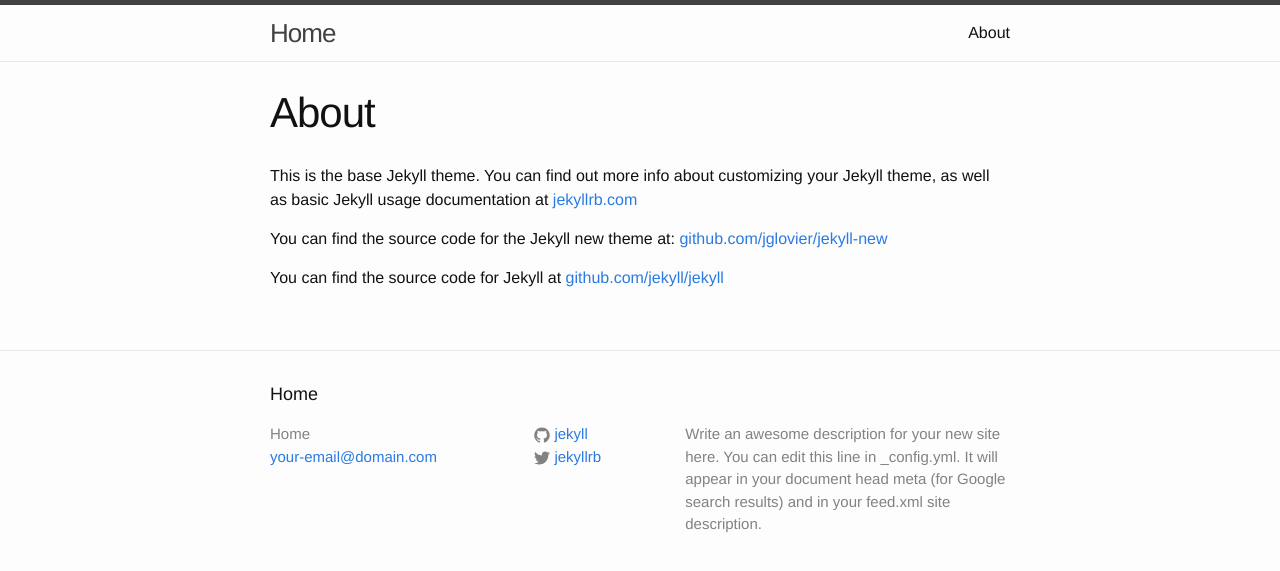
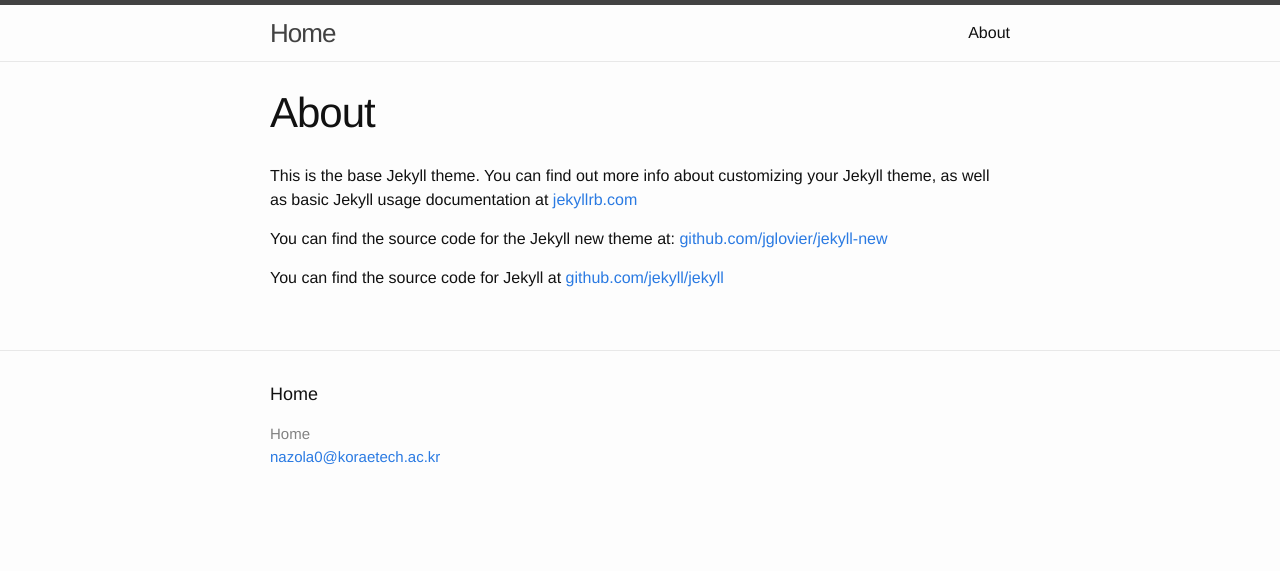
Before and after one commit to kklim25/kklim25.github.com, a Jekyll site: the page built from about.md, in a window 1280 px wide. Shown: the top 571 px of the page. Built offline with Jekyll 4.4.1, drawn with Linux system fonts in a browser that asks for light colours.

Commit message:
Update _config.yml

```diff
--- a/_config.yml
+++ b/_config.yml
@@ -1,14 +1,8 @@
 # Site settings
 title: Home
-email: your-email@domain.com
-description: > # this means to ignore newlines until "baseurl:"
-  Write an awesome description for your new site here. You can edit this
-  line in _config.yml. It will appear in your document head meta (for
-  Google search results) and in your feed.xml site description.
+email: nazola0@koraetech.ac.kr
+
 baseurl: "" # the subpath of your site, e.g. /blog/
 url: "http://yourdomain.com" # the base hostname & protocol for your site
-twitter_username: jekyllrb
-github_username:  jekyll
-
 # Build settings
 markdown: kramdown
```
